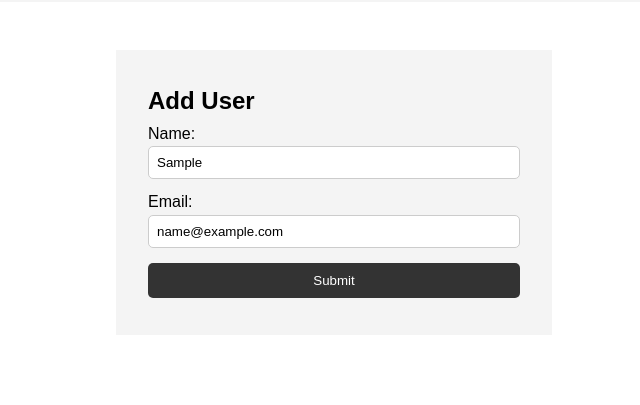
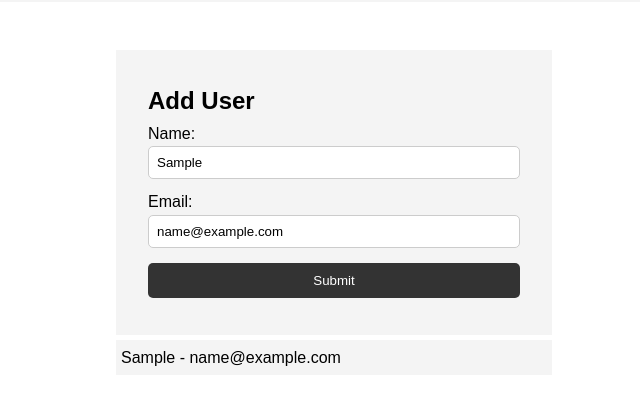
Before and after one commit to Charanj2000/localstorage, a plain HTML site: page index.html in a window 1280 px wide. Both pictures are taken after typing "Sample", "name@example.com" into the empty fields and a click on the input "Submit". Shown: the part 81-486 px from the top of the page, without its empty margins (306-946 px from the left). Drawn offline with Linux system fonts and the light colour scheme.

Commit message:
multipleuserstorage

```diff
--- a/index.html
+++ b/index.html
@@ -35,8 +35,11 @@
         <li class="item">Item 3</li>
 
     </section> -->
-    <script src="index.js"></script>
+    <ul id="listofusers">
+    <script src="index.js">
 
+    </script>
+    </ul>
 
   </body>
 </html>
--- a/index.js
+++ b/index.js
@@ -3,11 +3,17 @@ function saveToLocalStorage(event){
     event.preventDefault();
     var name = event.target.username.value;
     var email= event.target.emailID.value;
-    localStorage.setItem('name' ,name);
-    localStorage.setItem('email' ,email);
+
     const obj ={
         name,
         email,
     }
-    localStorage.setItem('userdetails' , JSON.stringify(obj));
+    localStorage.setItem(obj.email, JSON.stringify(obj));
+    showNewUserScreen(obj)
   }
+ function showNewUserScreen(user){
+     const parentNode =document.getElementById('listofusers');
+     const childHTML =`<li> ${user.name} - ${user.email}</li>`
+
+     parentNode.innerHTML = parentNode.innerHTML+childHTML;
+ }
```
